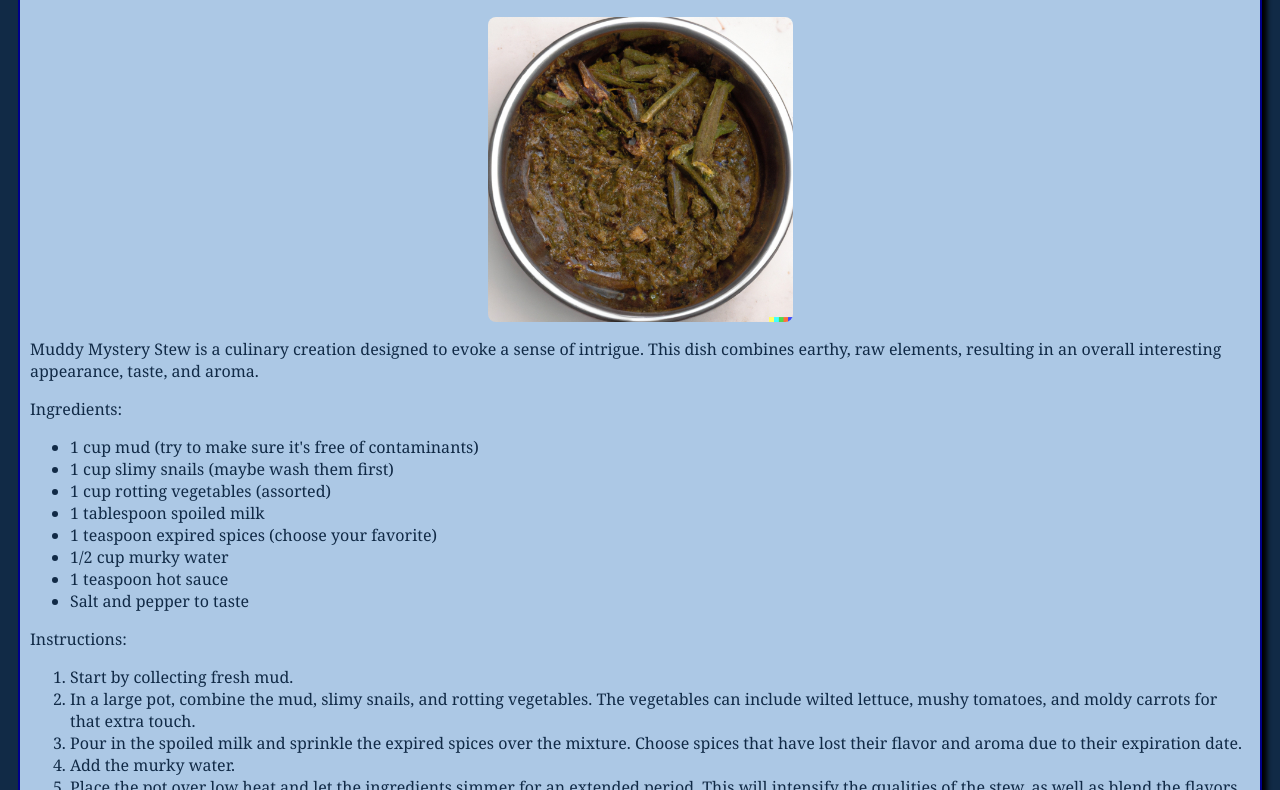
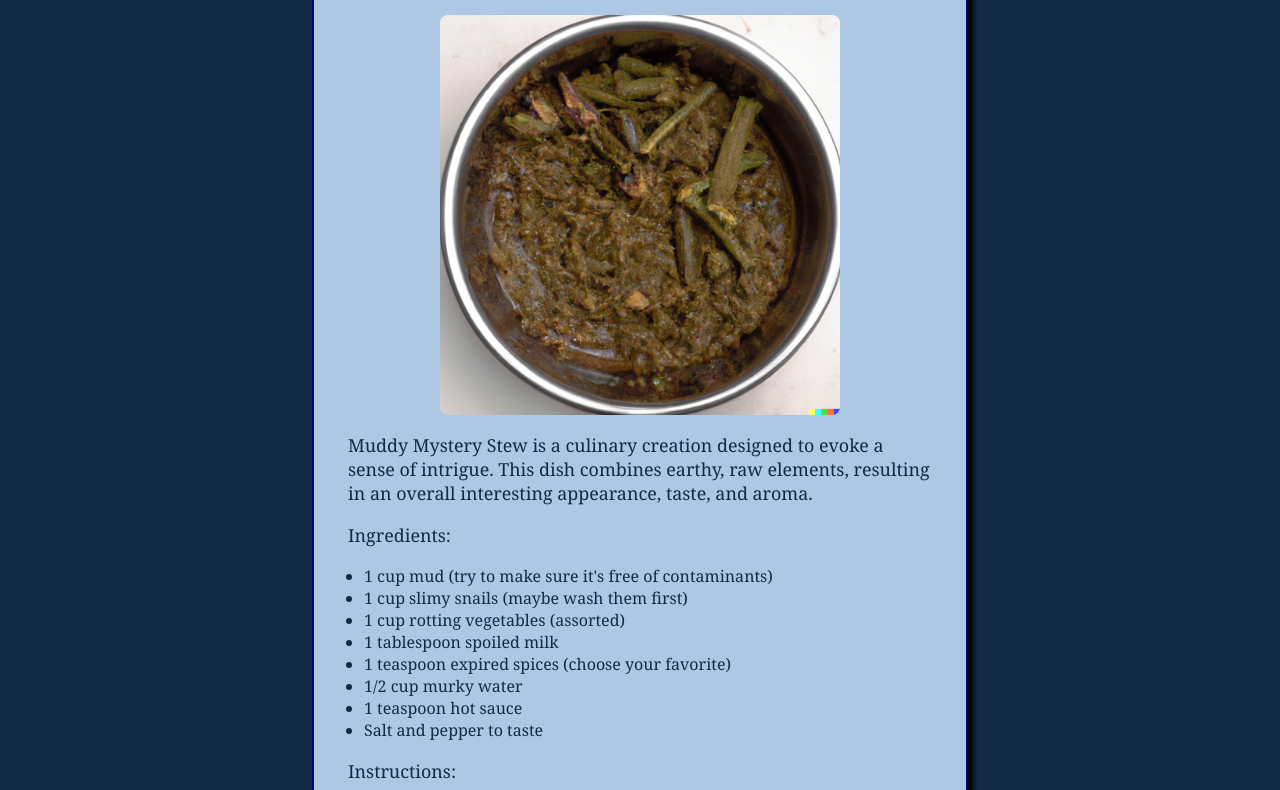
Before and after one commit to Tinfoil-droid/odin-recipes, a plain HTML site: page recipes/muddy.html in a window 1280 px wide. Shown: the part 124-914 px from the top of the page. Drawn offline with Linux system fonts and the light colour scheme.

Commit message:
tweaked styles to recipe pages

```diff
--- a/recipes/brussel.css
+++ b/recipes/brussel.css
@@ -10,7 +10,8 @@ body {
 .card {
     background-color: #ACC8E5;
     color: #ACC8E5;
-    margin: 10px;
+    margin: 0 auto;
+    max-width: 50%;
     border: #00008b solid 2px;
     border-radius: 8px;
     box-shadow: 5px 5px 5px black;
@@ -29,7 +30,16 @@ img {
     margin-left: auto;
     margin-right: auto;
     border-radius: 8px;
-    max-width: 25%;
+    width: 100%;
+    max-width: 400px;
+    height: auto;
+}
+
+p {
+    font-family: Georgia, 'Times New Roman', Times, serif;
+    font-size: 2ch;
+    text-align: left;
+    padding: 0 1.5rem;
 }
 
 a {
--- a/recipes/muddy.css
+++ b/recipes/muddy.css
@@ -10,7 +10,8 @@ body {
 .card {
     background-color: #ACC8E5;
     color: #ACC8E5;
-    margin: 10px;
+    margin: 0 auto;
+    max-width: 50%;
     border: #00008b solid 2px;
     border-radius: 8px;
     box-shadow: 5px 5px 5px black;
@@ -29,7 +30,17 @@ img {
     margin-left: auto;
     margin-right: auto;
     border-radius: 8px;
-    max-width: 25%;
+    width: 100%;
+    max-width: 400px;
+    height: auto;
+
+}
+
+p {
+    font-family: Georgia, 'Times New Roman', Times, serif;
+    font-size: 2ch;
+    text-align: left;
+    padding: 0 1.5rem;
 }
 
 a {
--- a/recipes/slop-surprise.css
+++ b/recipes/slop-surprise.css
@@ -10,7 +10,8 @@ body {
 .card {
     background-color: #ACC8E5;
     color: #ACC8E5;
-    margin: 10px;
+    margin: 0 auto;
+    max-width: 50%;
     border: #00008b solid 2px;
     border-radius: 8px;
     box-shadow: 5px 5px 5px black;
@@ -29,7 +30,16 @@ img {
     margin-left: auto;
     margin-right: auto;
     border-radius: 8px;
-    max-width: 25%;
+    width: 100%;
+    max-width: 400px;
+    height: auto;
+}
+
+p {
+    font-family: Georgia, 'Times New Roman', Times, serif;
+    font-size: 2ch;
+    text-align: left;
+    padding: 0 1.5rem;
 }
 
 a {
```
